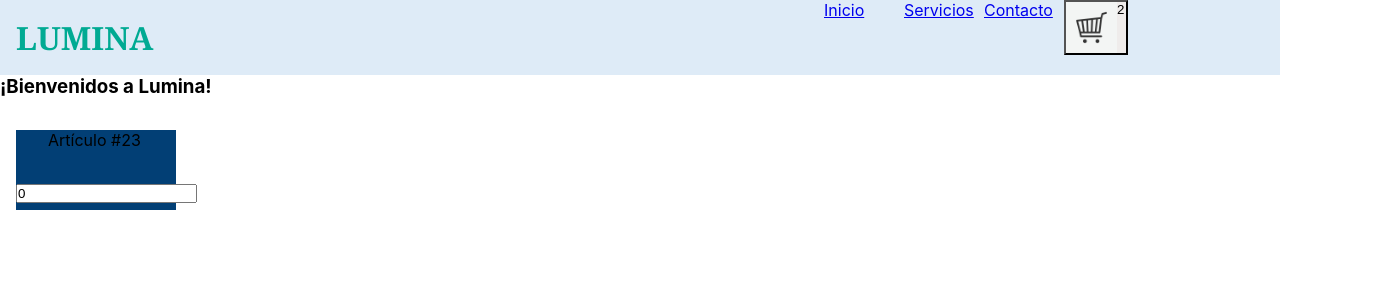
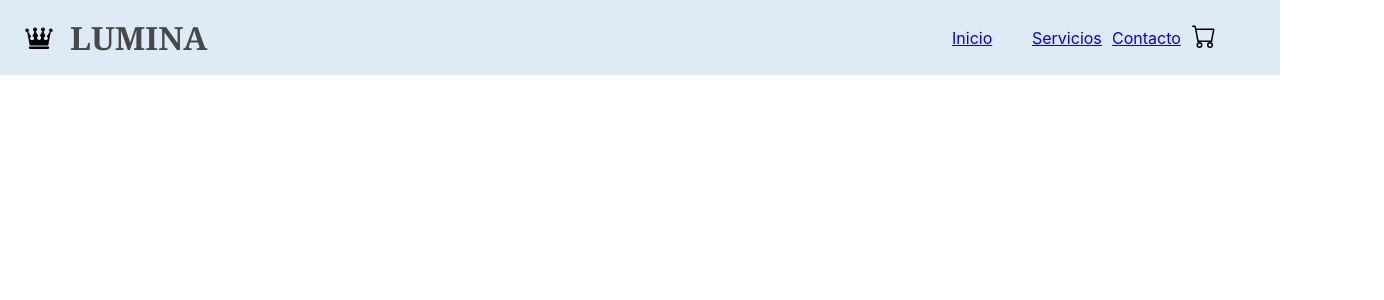
Before and after one commit to CamilaLobos/Lumina, a React (Create React App) app: page / in a window 1280 px wide. Shown: the top 300 px of the page, 1384 px wide, since content can reach past the window. Built offline with nearby package versions, Linux system fonts and the light colour scheme.

Commit message:
Agregando Contador

```diff
--- a/package.json
+++ b/package.json
@@ -10,6 +10,7 @@
     "react": "^17.0.2",
     "react-bootstrap": "^2.1.1",
     "react-dom": "^17.0.2",
+    "react-icons": "^4.3.1",
     "react-scripts": "5.0.0",
     "web-vitals": "^2.1.3"
   },
--- a/src/CardWidget.css
+++ b/src/CardWidget.css
@@ -16,5 +16,5 @@ button{
     width: 20%;
     height: auto;
     display: flex;
-    background-color: #EFECEB;
+    background-color: #F2F2F2;
 }
--- a/src/NavBar.css
+++ b/src/NavBar.css
@@ -14,25 +14,28 @@ h1{
     margin: 1rem;
     font-family:Cambria, Cochin, Georgia, Times, 'Times New Roman', serif;
     font-weight: bold;
-    color: #00aa93;
+    color: #484848;
     font-size: 2rem;
 }
 .contenedorLogo {
-    width : 30%;
+
     height : auto;
+    margin: 1.5rem 0 0 1.5rem;
 }
 
 .contenedorLista{
-    width: 60%;
+    width: 100%;
     height: auto;
 
 }
 .lista {
+    height: 100%;
     display: flex;
     justify-content: space-around;
     float: inline-end;
     text-decoration: none;
     margin: 0 0.5rem;
+    align-items: center;
 }
 li{
     width: 5rem;
--- a/src/components/CardWidget.js
+++ b/src/components/CardWidget.js
@@ -1,14 +1,9 @@
 import React from "react";
 import './../CardWidget.css';
-import ImagenCarrito from './../imagenes/carritoCompras.jpg';
+import {BsCart} from 'react-icons/bs';
 
 
 
 export default function CardWidget () {
-    return (
-        <div className="imgContainer">
-            <button><img src={ImagenCarrito} alt="carrito logo" />
-            <p>2</p></button>
-        </div>
-    )
+    return <BsCart fontSize='24px'/>
 }
--- a/src/components/ItemCount.js
+++ b/src/components/ItemCount.js
@@ -1,13 +1,37 @@
-import React from 'react';
+import React , {useState} from 'react';
 import './../ItemCount.css';
 
+
 export default function ItemCount(){
+    const [itemCounter, setItemCounter] = useState(inicio);
+
+    function suma(){
+        if(itemCounter < stock){
+            setItemCounter (itemCounter + 1);
+        }
+    }
+
+    function resta(){
+        if(itemCounter > 0){
+            setItemCounter (itemCounter - 1);
+        }
+    }
+
+    function agregarAlCarrito(){
+        onAdd(itemCounter);
+    }
+
+
+
+
     return(
         <div>
             <div className='contenedorItemCount'>
-                <p className='articulo'>Artículo #23</p>
-                <input type="number" name="number" value="0" />
+                <button onClick={resta}>-</button>
+                <p>{itemCounter}</p>
+                <button onClick={suma}>+</button>
             </div>
+            <button className='agregaCarrito' onClick={addToCart}>Agregar al carrito</button>
         </div>
     );
 }
--- a/src/components/ItemListContainer.js
+++ b/src/components/ItemListContainer.js
@@ -1,7 +1,14 @@
 import React from "react";
+import ItemCount from './ItemCount';
 
-export default function ItemListContainer() {
-    return (
-        <h3>¡Bienvenidos a Lumina!</h3>
+
+
+export default function ItemListContainer({greetings}) {
+    return(
+        <div>
+            <h1>{greetings}</h1>
+
+            <ItemCount />
+        </div>
     )
 }
--- a/src/components/NavBar.js
+++ b/src/components/NavBar.js
@@ -1,19 +1,20 @@
 import React from 'react';
 import CardWidget from './CardWidget.js';
 import './../NavBar.css';
-import ItemListContainer from './ItemListContainer.js';
-import ItemCount from './ItemCount';
+import {GiQueenCrown} from 'react-icons/gi';
 
 
 
 
-export default function NavBar(ImagenCarrito){
+
+export default function NavBar(){
     return (
         <div>
             <nav className='barraNavegacion' >
                 <div className='contenedorLogo'>
-                    <h1>LUMINA</h1>
+                    <GiQueenCrown fontSize="30px"/>
                 </div>
+                <h1>LUMINA</h1>
                 <div className='contenedorLista'>
                     <ul className='lista'>
                         <li> <a href="#">Inicio</a> </li>
@@ -23,8 +24,6 @@ export default function NavBar(ImagenCarrito){
                     </ul>
                 </div>
             </nav>
-            <ItemListContainer />
-            <ItemCount />
         </div>
     )
 }
```
Also changed, not shown: src/App.js (+9 -2 lines), 1 other file (tests, documents, lock files or other folders).
